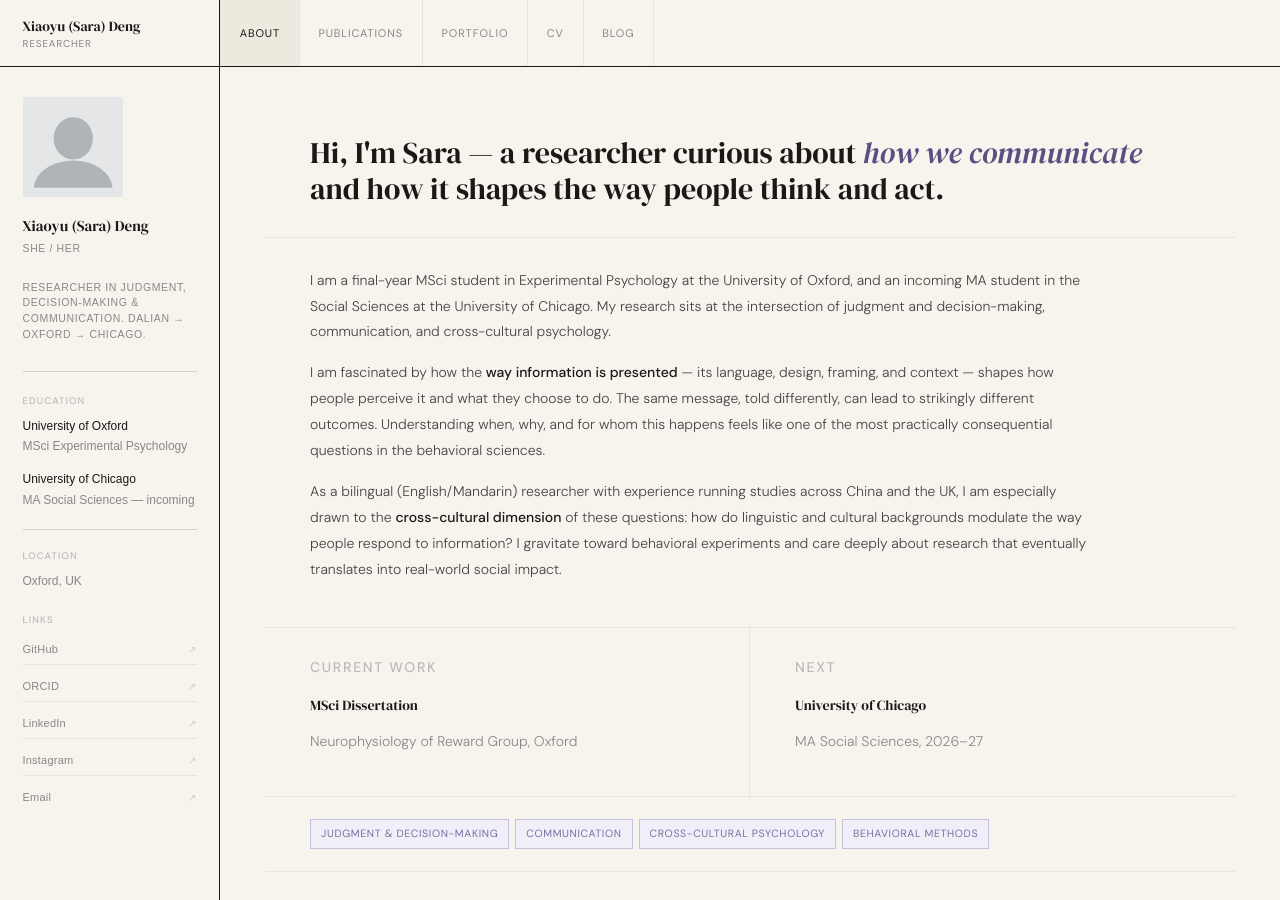
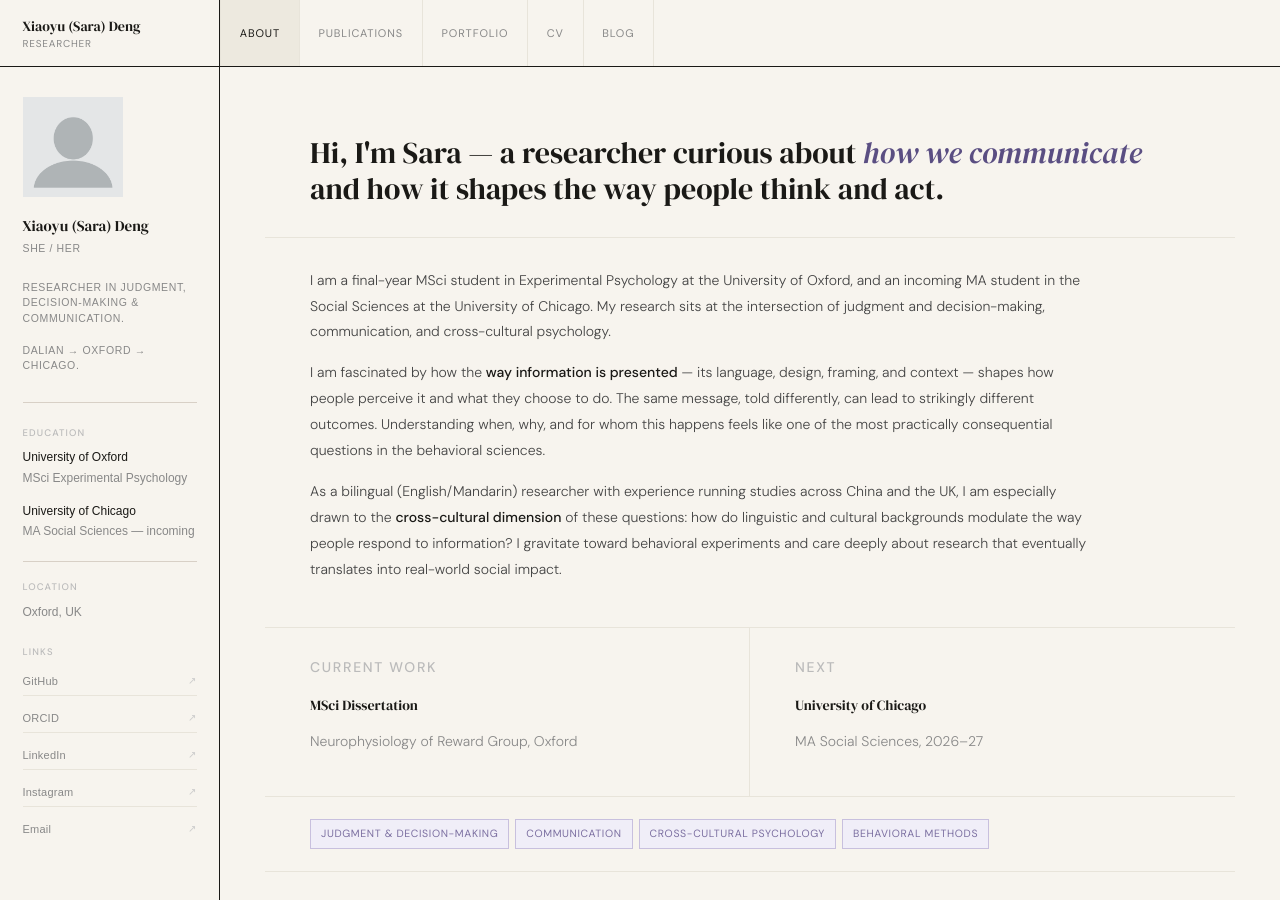
Before and after one commit to saradeng713/saradeng713.github.io, a Jekyll site: the page built from _pages/about.md, in a window 1280 px wide and 900 px high. Built offline with Jekyll 4.4.1, drawn with Linux system fonts in a browser that asks for light colours; a script that is not in the unit is left out.

```diff
--- a/_config.yml
+++ b/_config.yml
@@ -20,7 +20,7 @@ author:
   avatar: "profile.png"
   name: "Xiaoyu (Sara) Deng"
   pronouns: "she / her"
-  bio: "Researcher in judgment, decision-making & communication. Dalian → Oxford → Chicago."
+  bio: "Researcher in judgment, decision-making & communication.<br><br>Dalian → Oxford → Chicago."
   location: "Oxford, UK"
   links:
     - label: "GitHub"
```
